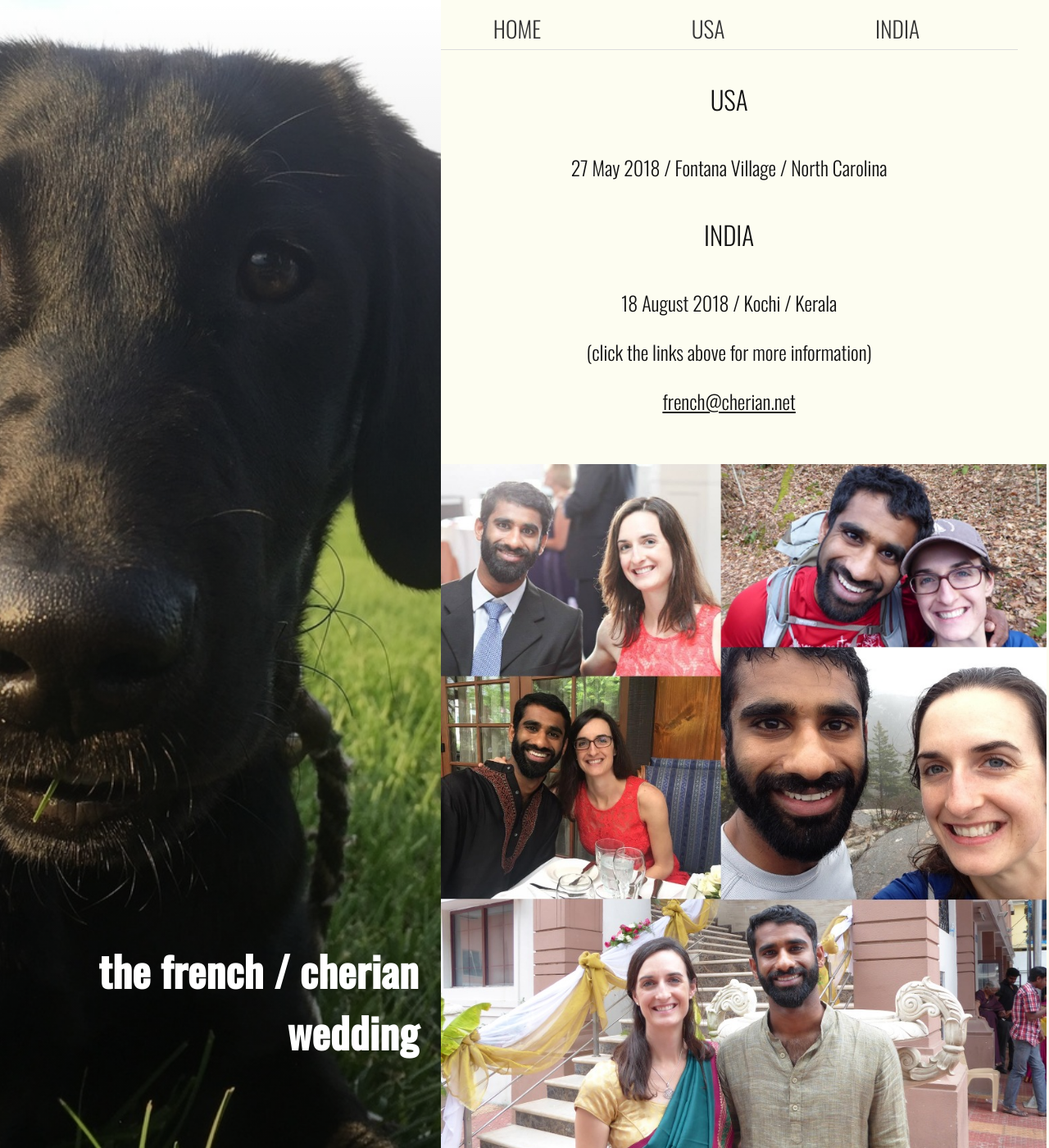
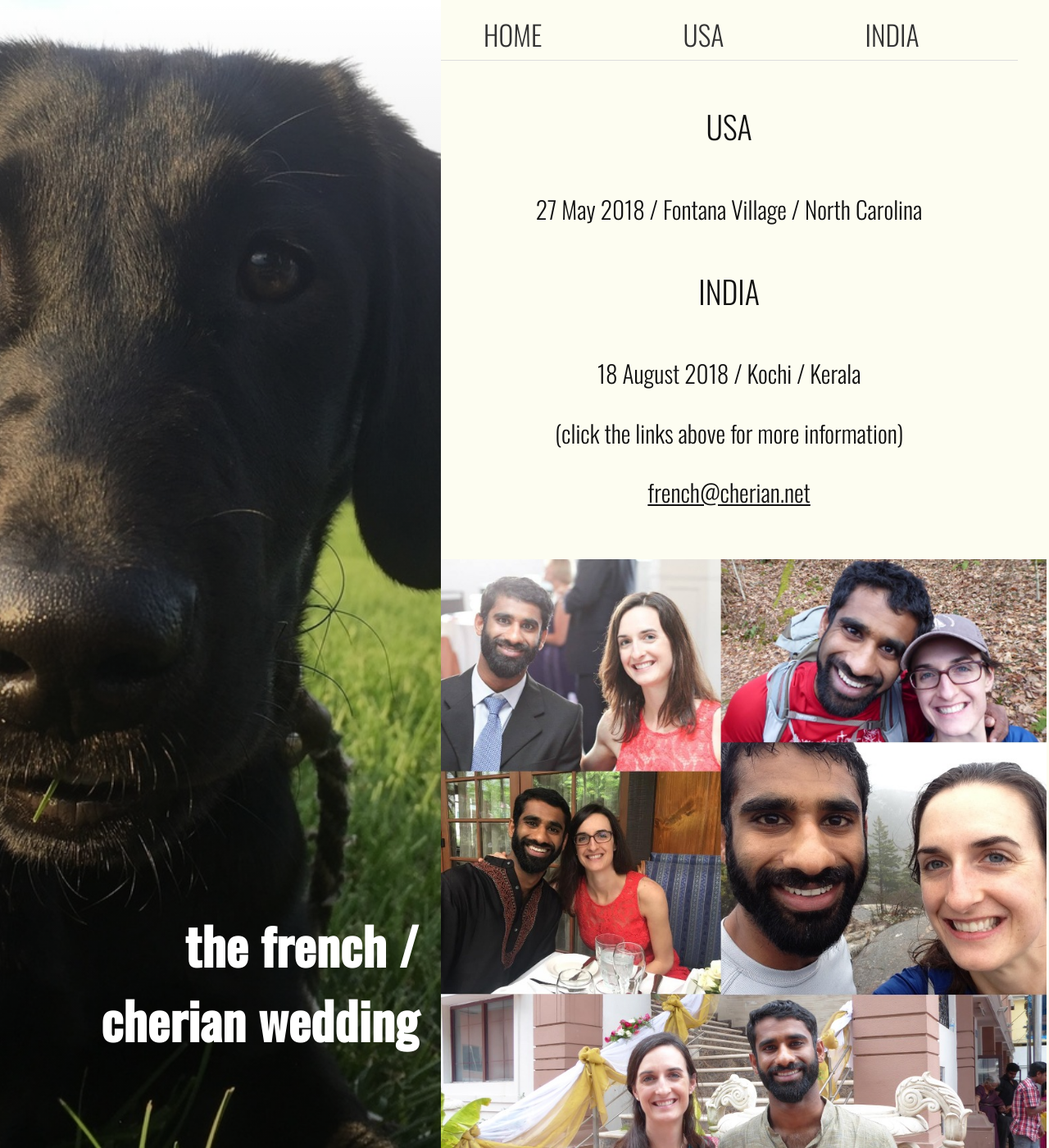
Before and after one commit to french-cherian/french-cherian.github.io, a Jekyll site: the page built from index.md, in a window 1280 px wide and 1400 px high. Shown: the whole window at 82% size. Built offline with Jekyll 4.4.1, drawn with Linux system fonts in a browser that asks for light colours.

Commit message:
some more fontsize fixes.

```diff
--- a/assets/_sass/_media-queries.scss
+++ b/assets/_sass/_media-queries.scss
@@ -45,6 +45,11 @@
 }
 
 @media screen and (min-width: $sm-break-point) {
+    .sidebar, .cover {
+	display: block;
+	height: 85vh;
+    }
+
     body { font-size: 16pt; }
     h1 { font-size: 2em; }
     h2 { font-size: 1.8em; }
@@ -55,14 +60,17 @@
     .heading { font-size: 1.8em; }
 }
 
+@media screen and (max-width: $md-break-point) {
+    main.content-wrapper { padding-top: 0.5em; }
+}
+
+@media screen and (max-width: $sm-break-point) {
+    main.content-wrapper { padding-top: 3em; }
+}
+
 @media screen and (min-width: $md-break-point) {
 
-    .sidebar, .cover {
-	display: block;
-	height: 80vh;
-    }
-
-    body { font-size: 18pt; }
+    body { font-size: 22pt; }
     h1 { font-size: 2em; }
     h2 { font-size: 1.8em; }
     h3 { font-size: 1.6em; }
@@ -151,10 +159,10 @@
 
 @media screen and (max-width: $break-point) {
     .nav-main a {
-	font-size: 14pt;
+	font-size: 16pt;
     }
+
 }
-
 
 
 @media screen and (min-width: $break-point) {
```
